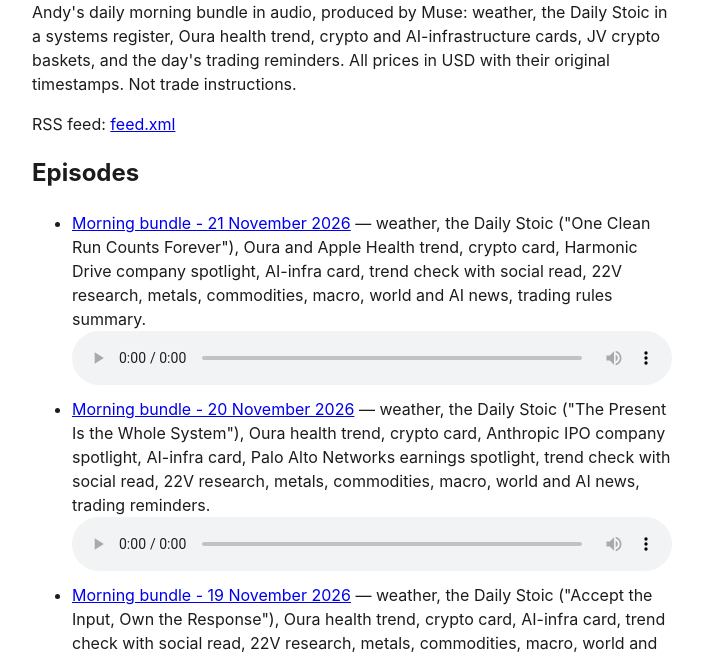
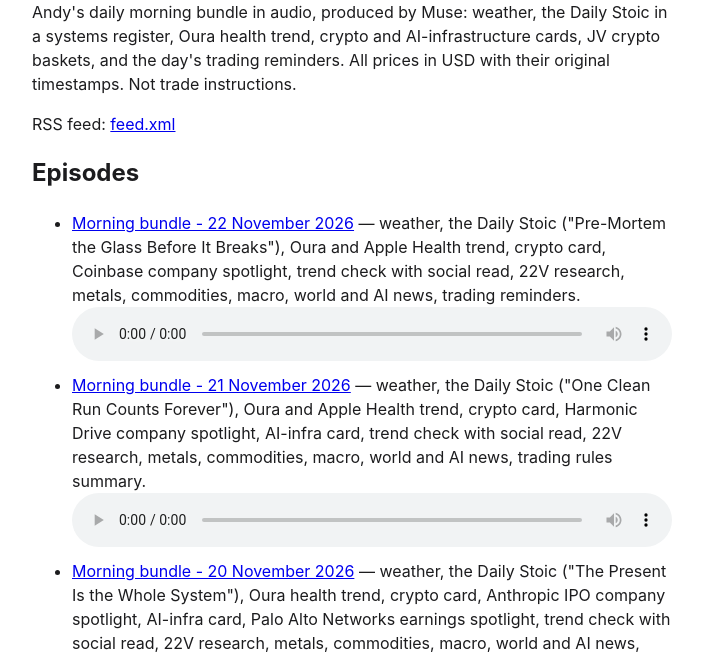
Before and after one commit to genkilad/muse-morning-podcast, a plain HTML site: page index.html in a window 1280 px wide. Shown: the part 96-755 px from the top of the page, without its empty margins (288-991 px from the left). Drawn offline with Linux system fonts and the light colour scheme.

Commit message:
Morning bundle - 22 November 2026

```diff
--- a/index.html
+++ b/index.html
@@ -12,6 +12,7 @@
 <p>RSS feed: <a href="feed.xml">feed.xml</a></p>
 <h2>Episodes</h2>
 <ul id="episodes">
+<li><a href="morning-2026-11-22.mp3">Morning bundle - 22 November 2026</a> — weather, the Daily Stoic ("Pre-Mortem the Glass Before It Breaks"), Oura and Apple Health trend, crypto card, Coinbase company spotlight, trend check with social read, 22V research, metals, commodities, macro, world and AI news, trading reminders.<br><audio controls src="morning-2026-11-22.mp3"></audio></li>
 <li><a href="morning-2026-11-21.mp3">Morning bundle - 21 November 2026</a> — weather, the Daily Stoic ("One Clean Run Counts Forever"), Oura and Apple Health trend, crypto card, Harmonic Drive company spotlight, AI-infra card, trend check with social read, 22V research, metals, commodities, macro, world and AI news, trading rules summary.<br><audio controls src="morning-2026-11-21.mp3"></audio></li>
 <li><a href="morning-2026-11-20.mp3">Morning bundle - 20 November 2026</a> — weather, the Daily Stoic ("The Present Is the Whole System"), Oura health trend, crypto card, Anthropic IPO company spotlight, AI-infra card, Palo Alto Networks earnings spotlight, trend check with social read, 22V research, metals, commodities, macro, world and AI news, trading reminders.<br><audio controls src="morning-2026-11-20.mp3"></audio></li>
 <li><a href="morning-2026-11-19.mp3">Morning bundle - 19 November 2026</a> — weather, the Daily Stoic ("Accept the Input, Own the Response"), Oura health trend, crypto card, AI-infra card, trend check with social read, 22V research, metals, commodities, macro, world and AI news, trading rules summary.<br><audio controls src="morning-2026-11-19.mp3"></audio></li>
```
